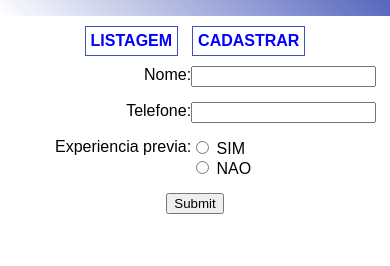
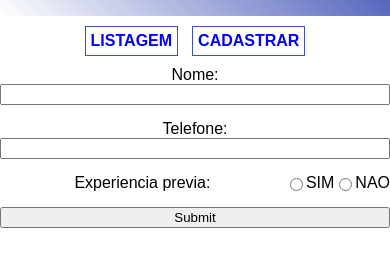
Before and after one commit to idandreata/Projetoguiado, a plain HTML site: page form.html in a window 390 px wide. Shown: the part 56-322 px from the top of the page. Drawn offline with Linux system fonts and the light colour scheme.

Commit message:
Finalizado

```diff
--- a/form.css
+++ b/form.css
@@ -3,6 +3,11 @@
     flex-direction: column;
     justify-content: center;
     align-items: center;
+}
+
+.div-class {
+    display: inline-block;
+    width: 40%;
 }
 
 .formulario div {
@@ -20,15 +25,23 @@
 .formulario .linha-formulario {
     margin-bottom: 15px;
 }
-@media screen and (max-width 350px) {
-        .formulario input [type="text"] {
-            width:100%;
-        }
-        .formulario .label-grande {
-            width:100%;
-            text-align:center;
 
-
-        }
-
+@media screen and (max-width: 420px) {
+    .formulario input [type="text"] {
+        width: 100%;
+    }
+    .formulario .label-grande {
+        width: 100%;
+        text-align: center;
+    }
+    .formulario {
+        display: flex;
+        flex-direction: column;
+        justify-content: center;
+        align-items: unset;
+    }
+    .formulario .linha-formulario {
+        margin-bottom: 15px;
+        flex-direction: column;
+    }
 }
--- a/form.html
+++ b/form.html
@@ -22,6 +22,7 @@
             CADASTRAR
         </a>
     </section>
+    <section>
         <form class="formulario">
             <div class="linha-formulario">
                 <label class="label-grande" for="nome">Nome:</label>
@@ -32,8 +33,8 @@
                 <input name="nome" id="Telefone" required type="text" />
             </div>
             <div class="linha-formulario" style="display: flex;">
+                <div class="div-class">
                     <label class="label-grande">Experiencia previa:</label>
-            <div style="display:inline-block; width:40%;">
                     <input type="radio" name="Experiencia" id="Experiencia-SIM" />
                     <label for="Experiencia-SIM">
                     SIM
@@ -49,3 +50,5 @@
         </form>
     </section>
 </body>
+
+</html>
--- a/style.css
+++ b/style.css
@@ -41,3 +41,12 @@ body {
 .lista tr td {
     padding: 5px;
 }
+@media screen and (max-width: 420px) {
+    .lista {
+        width: auto;
+        box-sizing: border-box;
+        background-color: wheat;
+    }
+    .formulario .linha-formulario {
+        margin-bottom: 15px;
+    }
```
Lines whose indentation alone changed are shown as unchanged.
